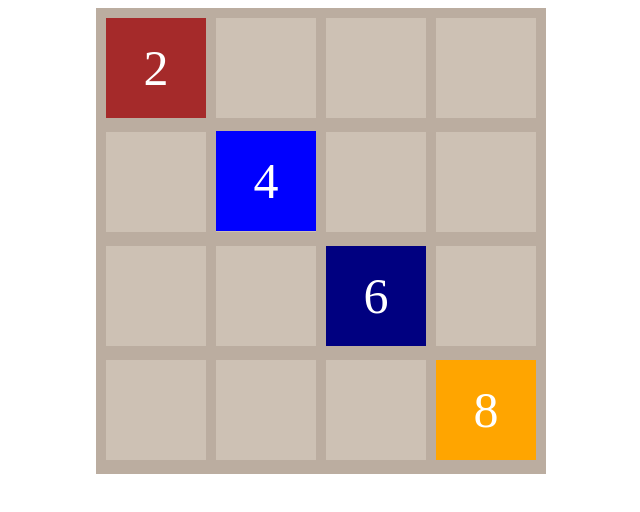
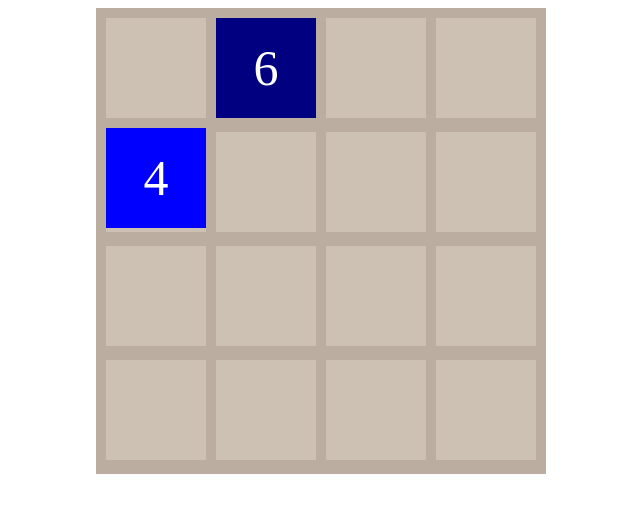
Before and after one commit to alexeyrusakov1999/2048-game_angular, an Angular app in the folder 2048-game/: page / in a window 1280 px wide. Shown: the top 512 px of the page, without its empty margins (194-834 px from the left). Built offline with nearby package versions, Linux system fonts and the light colour scheme.

Commit message:
add: item models

```diff
--- a/2048-game/src/app/game/components/game.component.html
+++ b/2048-game/src/app/game/components/game.component.html
@@ -24,19 +24,17 @@
             <div class="grid-cell"></div>
             <div class="grid-cell"></div>
         </div>
-        <div class="items">
-            <div class="item" [ngStyle]="{top: '10px', left: '10px', 'background-color': 'brown'}">
-                <div class="item-title">2</div>
+        <div *ngFor="let item of items" class="items">
+            <div class="item" [ngStyle]="getStyles(item)">
+                <div class="item-title">{{item.value}}</div>
             </div>
-            <div class="item" [ngStyle]="{top: '123px', left: '120px', 'background-color': 'blue'}">
+            <div class="item" [ngStyle]="{top: '120px', left: '10px', 'background-color': 'blue'}">
                 <div class="item-title">4</div>
             </div>
-            <div class="item" [ngStyle]="{top: '238px', left: '230px', 'background-color': 'navy'}">
+            <div class="item" [ngStyle]="{top: '10px', left: '120px', 'background-color': 'navy'}">
                 <div class="item-title">6</div>
             </div>
-            <div class="item" [ngStyle]="{top: '352px', left: '340px', 'background-color': 'orange'}">
-                <div class="item-title">8</div>
-            </div>
+
         </div>
     </div>
 </div>
--- a/2048-game/src/app/game/components/game.component.ts
+++ b/2048-game/src/app/game/components/game.component.ts
@@ -1,8 +1,31 @@
-import { Component } from "@angular/core";
+import { Component, OnInit } from "@angular/core";
+import { IItem } from "../models/item";
 
 @Component({
   selector: "app-game",
   templateUrl: "./game.component.html",
   styleUrls: ["./game.component.css"],
 })
-export class GameComponent {}
+export class GameComponent implements OnInit {
+  items: IItem[] = [
+    { value: 2, col: 1, row: 1 },
+    { value: 4, col: 1, row: 2 },
+    { value: 8, col: 1, row: 3 },
+    { value: 16, col: 1, row: 4 },
+    { value: 32, col: 2, row: 1 },
+    { value: 64, col: 2, row: 2 },
+    { value: 128, col: 2, row: 3 },
+    { value: 256, col: 2, row: 4 },
+    { value: 512, col: 3, row: 1 },
+    { value: 1024, col: 3, row: 2 },
+    { value: 2048, col: 3, row: 3 },
+  ];
+
+  constructor() {}
+
+  ngOnInit(): void {}
+
+  getStyles(item: IItem): { [p: string]: string } {
+    return { top: "120px", left: "10px", "background-color": "blue" };
+  }
+}
--- /dev/null
+++ b/2048-game/src/app/game/models/item.ts
@@ -0,0 +1,6 @@
+export interface IItem {
+  value: number;
+  row: number;
+  col: number;
+  isOnDelete?: boolean; // Если true то должен быть удален в следующем цикле
+}
```
